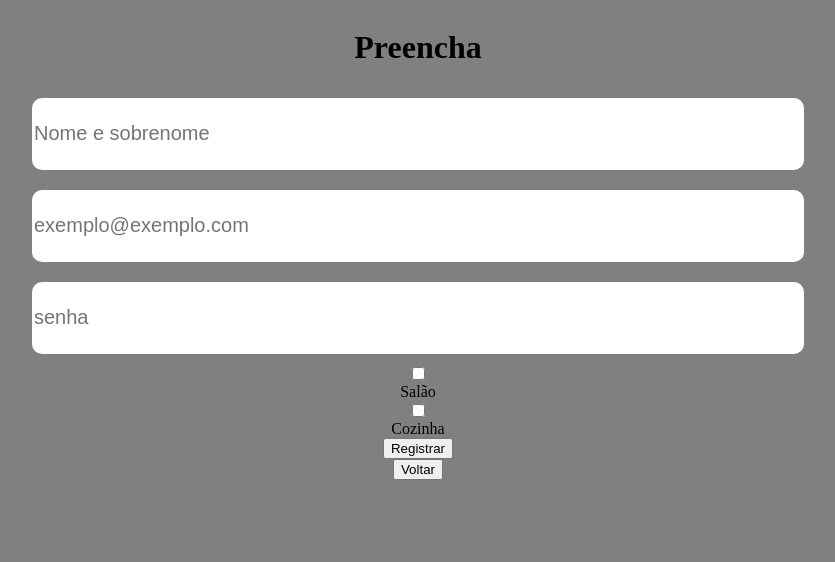
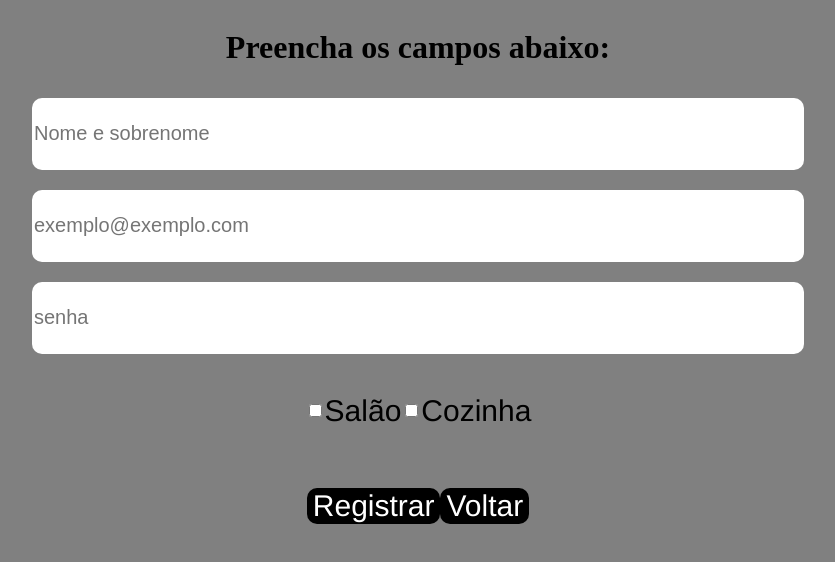
Before and after one commit to Burger-Queen-Laboratoria/SAP004-burger-queen, a React (Create React App) app: page /register in a window 1280 px wide. Shown: the top 562 px of the page, without its empty margins (230-1065 px from the left). Built offline with nearby package versions, Linux system fonts and the light colour scheme.

Commit message:
style pocisionamemtos de elementos

```diff
--- a/src/components/StyleComponents.js
+++ b/src/components/StyleComponents.js
@@ -8,6 +8,11 @@ const borderRadiusAndNone = `
 const displayFlexAndColumn = `
   display: flex;
   flex-direction: column;
+`;
+
+const displayFlexAndRow = `
+  display: flex;
+  flex-direction: row;
 `;
 
 const fontSizeAndFamily = `
@@ -54,8 +59,8 @@ export const TitleLogo = styled.p`
   font-size: 80px;
   margin: 5px;
 
-  @media(max-width: 400px) {
-    font-size: 60px
+  @media (max-width: 400px) {
+    font-size: 60px;
   }
 `;
 
@@ -68,13 +73,13 @@ export const StyleSection = styled.section`
   ${displayFlexAndColumn}
   text-align: center;
   align-items: center;
-  width: 100%
+  width: 100%;
 `;
 
 export const StyleForm = styled.form`
   ${displayFlexAndColumn}
   align-items: center;
-  width: 100%
+  width: 100%;
 `;
 
 export const NewMember = styled.p`
@@ -93,3 +98,24 @@ export const StyleError = styled.p`
   color: darkred;
   ${fontSizeAndFamily}
 `;
+
+export const CheckboxRegister = styled.p`
+  align-items: center;
+  flex-wrap: nowrap;
+  ${displayFlexAndRow}
+  ${fontSizeAndFamily}
+`;
+
+export const BtnsRegisterContainer = styled.p`
+  justify-content: space-between;
+  ${displayFlexAndRow}
+  ${fontSizeAndFamily}
+`;
+
+export const StyleBtnRegister = styled.button`
+  background-color: black;
+  color: white;
+  font-size: 1em;
+  ${borderRadiusAndNone}
+  ${fontSizeAndFamily}
+`;
--- a/src/components/register/register.js
+++ b/src/components/register/register.js
@@ -1,20 +1,30 @@
 import React from "react";
 import { InputEmail, InputPassword } from "../Components.js";
-import { StyleInput, StyleForm } from "../StyleComponents.js";
+import {
+  StyleInput,
+  StyleForm,
+  CheckboxRegister,
+  BtnsRegisterContainer,
+  StyleBtnRegister,
+} from "../StyleComponents.js";
 
 export const Register = () => {
   return (
     <StyleForm>
-      <h1>Preencha</h1>
+      <h1>Preencha os campos abaixo:</h1>
       <StyleInput type="text" name="name" placeholder="Nome e sobrenome" />
       <InputEmail />
       <InputPassword />
-      <input type="checkbox" id="hall" name="hall"></input>
-      <label htmlFor="hall">Salão</label>
-      <input type="checkbox" id="kitchen" name="kitchen"></input>
-      <label htmlFor="kitchen">Cozinha</label>
-      <button type="submit">Registrar</button>
-      <button type="button">Voltar</button>
+      <CheckboxRegister>
+        <input type="checkbox" id="hall" name="hall"></input>
+        <label htmlFor="hall">Salão</label>
+        <input type="checkbox" id="kitchen" name="kitchen"></input>
+        <label htmlFor="kitchen">Cozinha</label>
+      </CheckboxRegister>
+      <BtnsRegisterContainer>
+        <StyleBtnRegister type="submit">Registrar</StyleBtnRegister>
+        <StyleBtnRegister type="button">Voltar</StyleBtnRegister>
+      </BtnsRegisterContainer>
     </StyleForm>
   );
 };
--- a/src/index.css
+++ b/src/index.css
@@ -10,7 +10,12 @@ html {
 }
 
 body {
+  background-color: grey;
   height: 100%;
   width: 100%;
-  background-color: grey;
 }
+
+/* esqueleto {
+  display: flex;
+  flex-direction: row;
+} */
```
Lines whose indentation alone changed are shown as unchanged.
